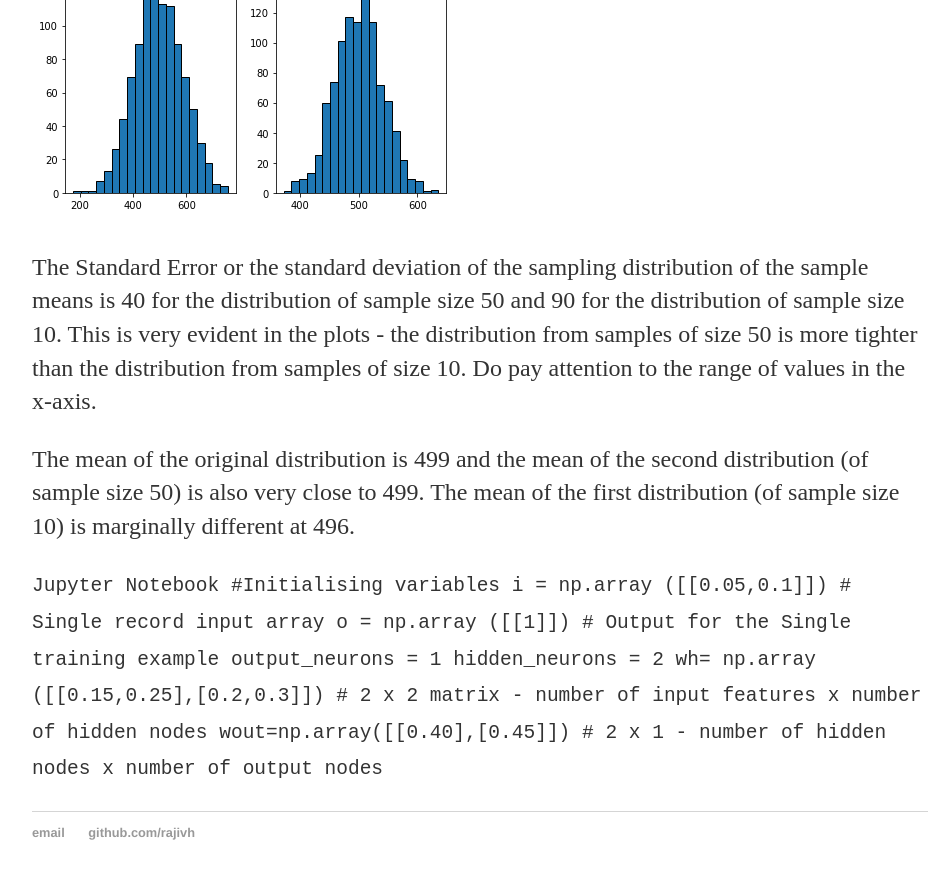
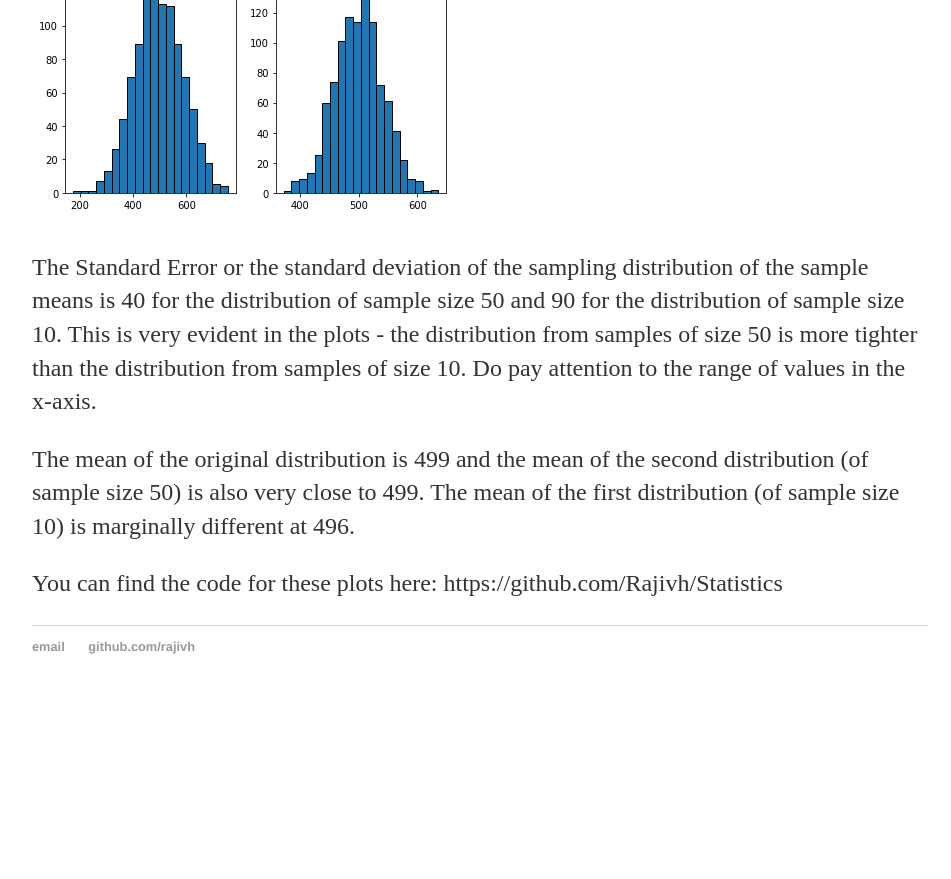
Before and after one commit to Rajivh/rajivh.github.io, a Jekyll site: the page built from _posts/2018-10-04-Standard-Error-of-mean.md, in a window 1280 px wide and 900 px high, scrolled down 1688 px. Shown: the top 879 px of the window, without its empty margins (160-1111 px from the left). Built offline with Jekyll 4.4.1, drawn with Linux system fonts in a browser that asks for light colours; our own code applies the rules of GitHub Pages for plain Markdown files; after the commit the page ends 2402 px from its top, so only the background shows below that.

Commit message:
Update 2018-10-04-Standard-Error-of-mean.md

````diff
--- a/_posts/2018-10-04-Standard-Error-of-mean.md
+++ b/_posts/2018-10-04-Standard-Error-of-mean.md
@@ -21,12 +21,5 @@ The Standard Error or the standard deviation of the sampling distribution of the
 
 The mean of the original distribution is 499 and the mean of the second distribution (of sample size 50) is also very close to 499. The mean of the first distribution (of sample size 10) is marginally different at 496.
 
-  ```Jupyter Notebook
-#Initialising variables
-i = np.array ([[0.05,0.1]]) # Single record input array
-o = np.array ([[1]]) # Output for the Single training example
-output_neurons = 1
-hidden_neurons = 2
-wh= np.array ([[0.15,0.25],[0.2,0.3]]) # 2 x 2  matrix  - number of input features x number of hidden nodes
-wout=np.array([[0.40],[0.45]]) # 2  x 1 - number of hidden nodes x number of output nodes
-```
+You can find the code for these plots here:
+https://github.com/Rajivh/Statistics
````
